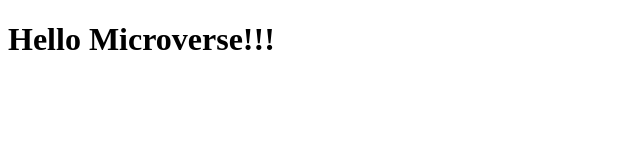
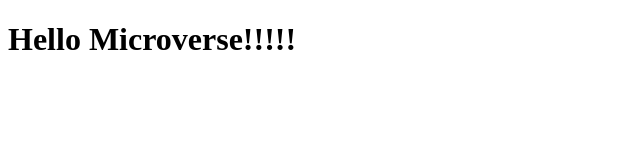
Before and after one commit to AdnanOlarmmi/Hello_Microverse_Project, a website: page index.html in a window 1280 px wide. Shown: the full height of the page, 0-640 px from the left. Drawn offline with Linux system fonts and the light colour scheme.

```diff
--- a/index.html
+++ b/index.html
@@ -8,6 +8,6 @@
     <title>Hello Microverse</title>
 </head>
 <body>
-    <h1>Hello Microverse!!!</h1>
+    <h1>Hello Microverse!!!!!</h1>
 </body>
 </html>
```
